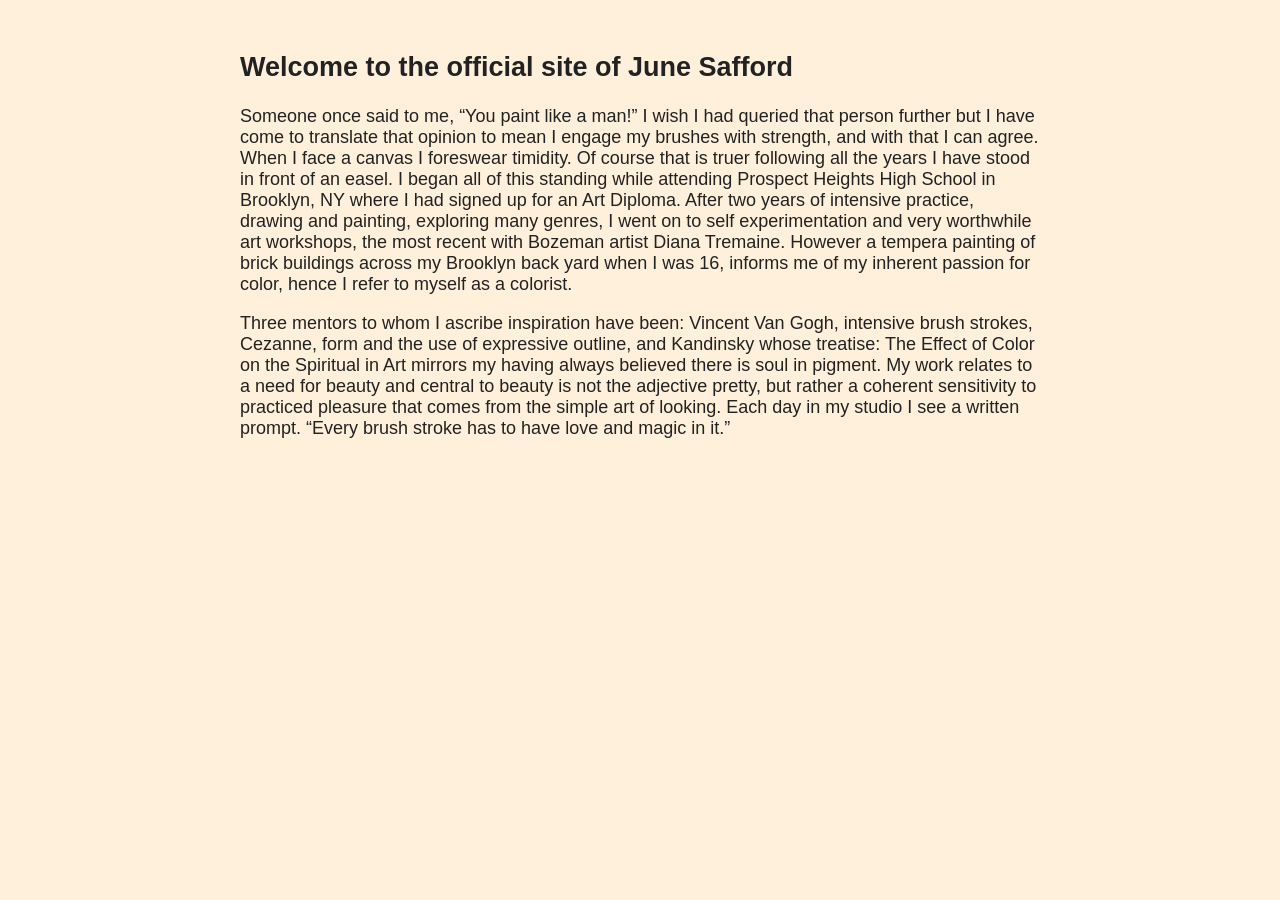
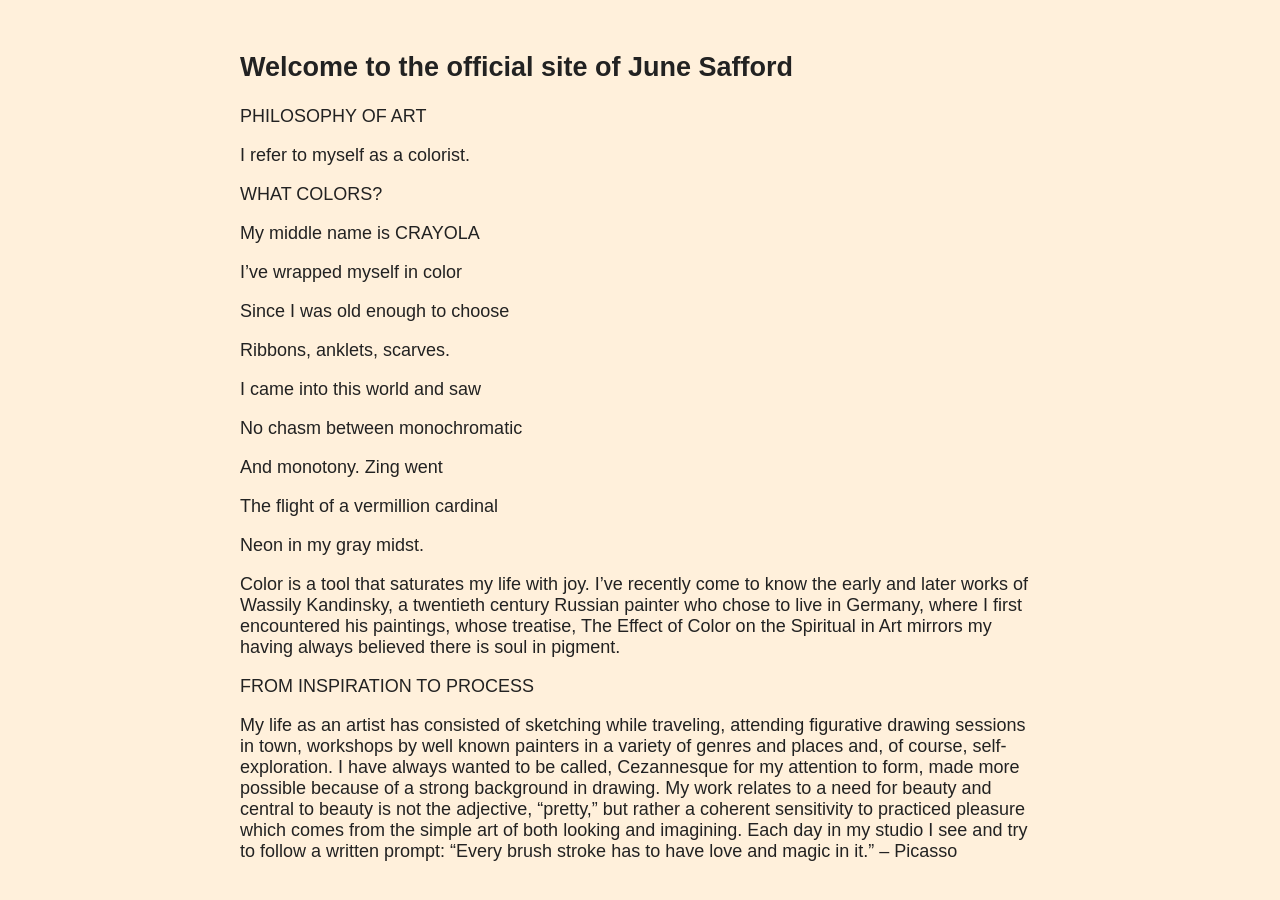
Before and after one commit to phillipcrawford/artist-site, a plain HTML site: page index.html in a window 1280 px wide. Shown: the part 1073-1973 px from the top of the page. Before the commit the page ends 1562 px from the top, so only its background shows below. Drawn offline with Linux system fonts and the light colour scheme; a web font is replaced by a local one.

Commit message:
new art philosophy

```diff
--- a/index.html
+++ b/index.html
@@ -25,9 +25,28 @@
 <main class="home-content arsenal-font">
     <h2>Welcome to the official site of June Safford</h2>
 
-    <p>Someone once said to me, “You paint like a man!” I wish I had queried that person further but I have come to translate that opinion to mean I engage my brushes with strength, and with that I can agree. When I face a canvas I foreswear timidity. Of course that is truer following all the years I have stood in front of an easel. I began all of this standing while attending Prospect Heights High School in Brooklyn, NY where I had signed up for an Art Diploma. After two years of intensive practice, drawing and painting, exploring many genres, I went on to self experimentation and very worthwhile art workshops, the most recent with Bozeman artist Diana Tremaine. However a tempera painting of brick buildings across my Brooklyn back yard when I was 16, informs me of my inherent passion for color, hence I refer to myself as a colorist.</p>
+
+    <p>PHILOSOPHY OF ART</p>
+    <p>I refer to myself as a colorist.</p>
+    <p>WHAT COLORS?</p>
+    <p>My middle name is CRAYOLA</p>
+    <p>I’ve wrapped myself in color</p>
+    <p>Since I was old enough to choose</p>
+    <p>Ribbons, anklets, scarves.</p>
+
+    <p>I came into this world and saw</p>
+    <p>No chasm between monochromatic</p>
+    <p>And monotony. Zing went</p>
+    <p>The flight of a vermillion cardinal</p>
+    <p>Neon in my gray midst.</p>
+
+
+    <p>Color is a tool that saturates my life with joy. I’ve recently come to know the early and later works of Wassily Kandinsky, a twentieth century Russian painter who chose to live in Germany, where I first encountered his paintings, whose treatise, The Effect of Color on the Spiritual in Art mirrors my having always believed there is soul in pigment.</p>
+    <p>FROM INSPIRATION TO PROCESS</p>
+    <p>My life as an artist has consisted of sketching while traveling, attending figurative drawing sessions in town, workshops by well known painters in a variety of genres and places and, of course, self-exploration. I have always wanted to be called, Cezannesque for my attention to form, made more possible because of a strong background in drawing. My work relates to a need for beauty and central to beauty is not the adjective, “pretty,” but rather a coherent sensitivity to practiced pleasure which comes from the simple art of both looking and imagining. Each day in my studio I see and try to follow a written prompt: “Every brush stroke has to have love and magic in it.” – Picasso</p>
+  <!--  <p>Someone once said to me, “You paint like a man!” I wish I had queried that person further but I have come to translate that opinion to mean I engage my brushes with strength, and with that I can agree. When I face a canvas I foreswear timidity. Of course that is truer following all the years I have stood in front of an easel. I began all of this standing while attending Prospect Heights High School in Brooklyn, NY where I had signed up for an Art Diploma. After two years of intensive practice, drawing and painting, exploring many genres, I went on to self experimentation and very worthwhile art workshops, the most recent with Bozeman artist Diana Tremaine. However a tempera painting of brick buildings across my Brooklyn back yard when I was 16, informs me of my inherent passion for color, hence I refer to myself as a colorist.</p>
     <p>Three mentors to whom I ascribe inspiration have been: Vincent Van Gogh, intensive brush strokes, Cezanne, form and the use of expressive outline, and Kandinsky whose treatise: The Effect of Color on the Spiritual in Art mirrors my having always believed there is soul in pigment. My work relates to a need for beauty and central to beauty is not the adjective pretty, but rather a coherent sensitivity to practiced pleasure that comes from the simple art of looking. Each day in my studio I see a written prompt. “Every brush stroke has to have love and magic in it.”</p>
-
+-->
 </main>
 </body>
 </html>
```
